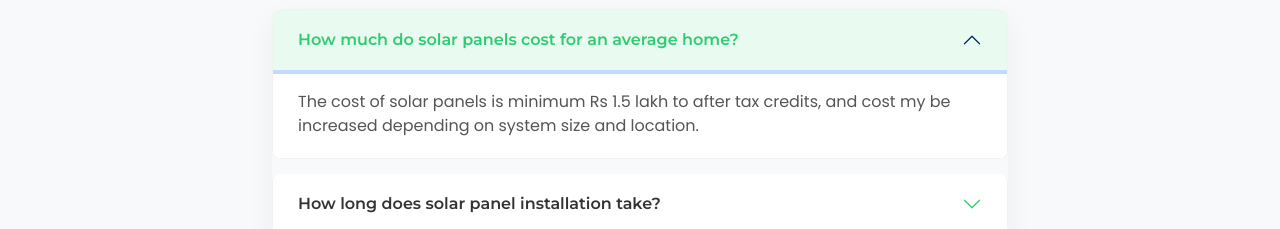
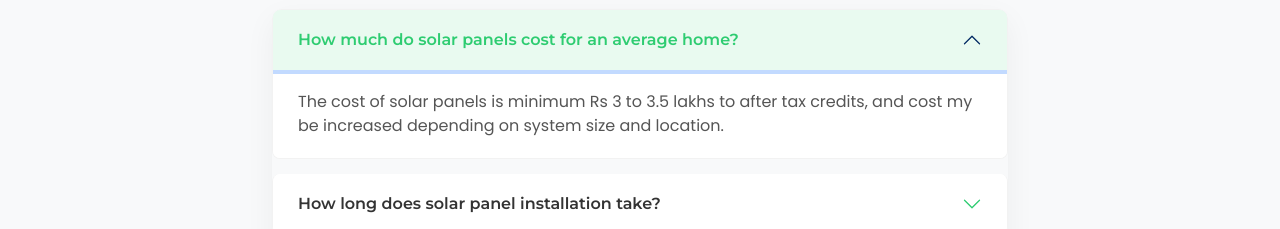
Before and after one commit to Abdullah-Khan08/Mercury-Engineering-, a plain HTML site: page index.html in a window 1280 px wide. Both pictures are taken after a click on the button "How much do solar panels cost for an average home?". Shown: the part 3641-3870 px from the top of the page. Drawn offline with nearby package versions, Linux system fonts and the light colour scheme.

Commit message:
Did some changes in FAQ Text

```diff
--- a/index.html
+++ b/index.html
@@ -1304,7 +1304,7 @@
                             <div id="collapseOne" class="accordion-collapse collapse" aria-labelledby="headingOne"
                                 data-bs-parent="#faqAccordion">
                                 <div class="accordion-body">
-                                    The cost of solar panels is minimum Rs 1.5 lakh to after tax credits, and cost my be
+                                    The cost of solar panels is minimum Rs 3 to 3.5 lakhs to after tax credits, and cost my be
                                     increased
                                     depending on system size and location.
                                 </div>
```
